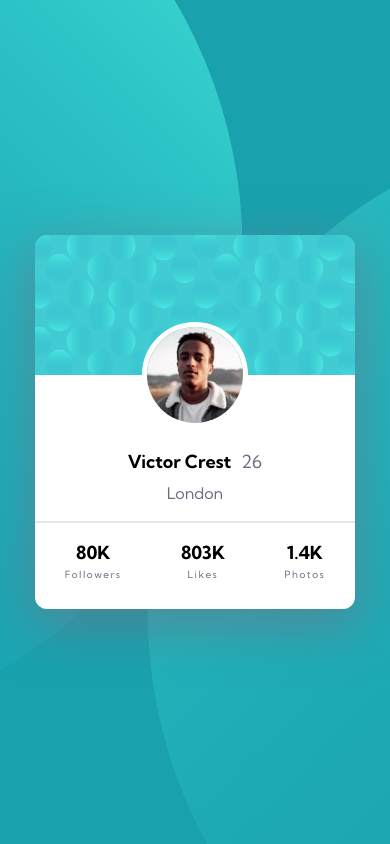
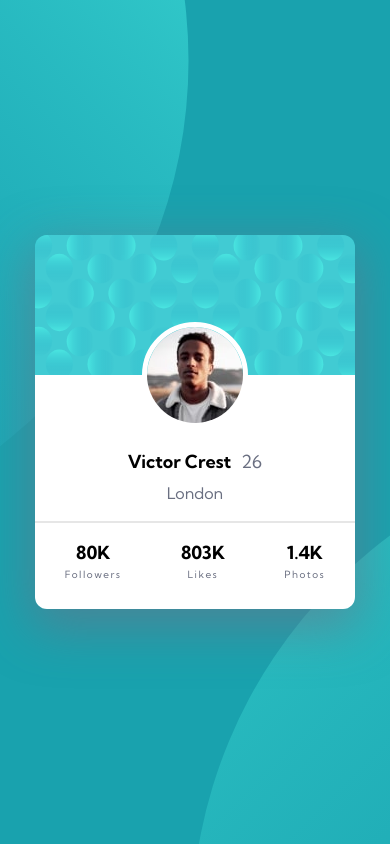
Before and after one commit to horoserp/profile-card, a plain HTML site: page index.html in a window 390 px wide. Drawn offline with Linux system fonts and the light colour scheme.

```diff
--- a/style.css
+++ b/style.css
@@ -137,10 +137,6 @@ h5 {
 
 /* Extra small devices [iPhone SE - 375](phones, 600px and down) */
 @media only screen and (max-width: 600px) {
-  body {
-    background-position: 125% 180%, -25% -90%;
-  }
-
   .card,
   .background {
     width: 320px;
```
